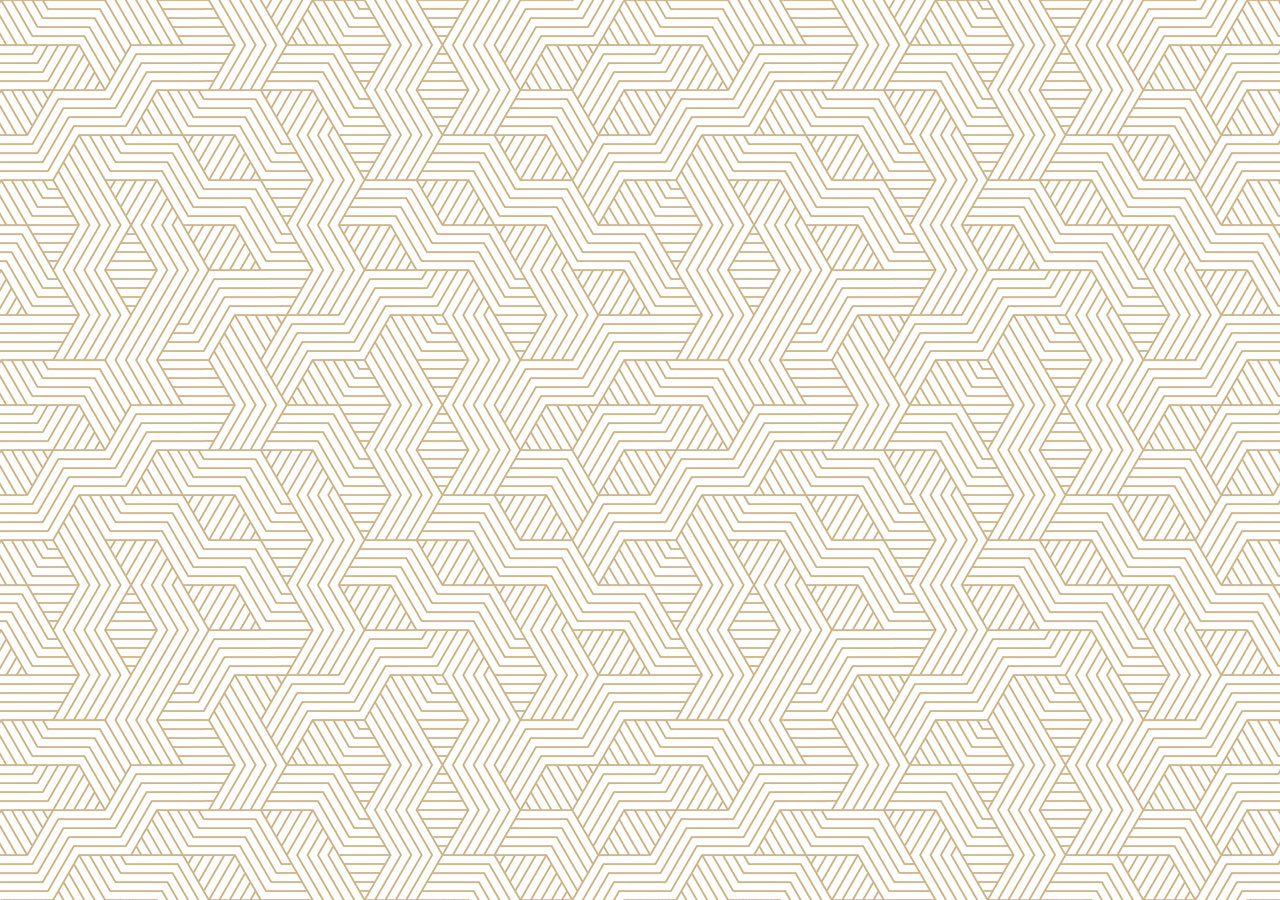
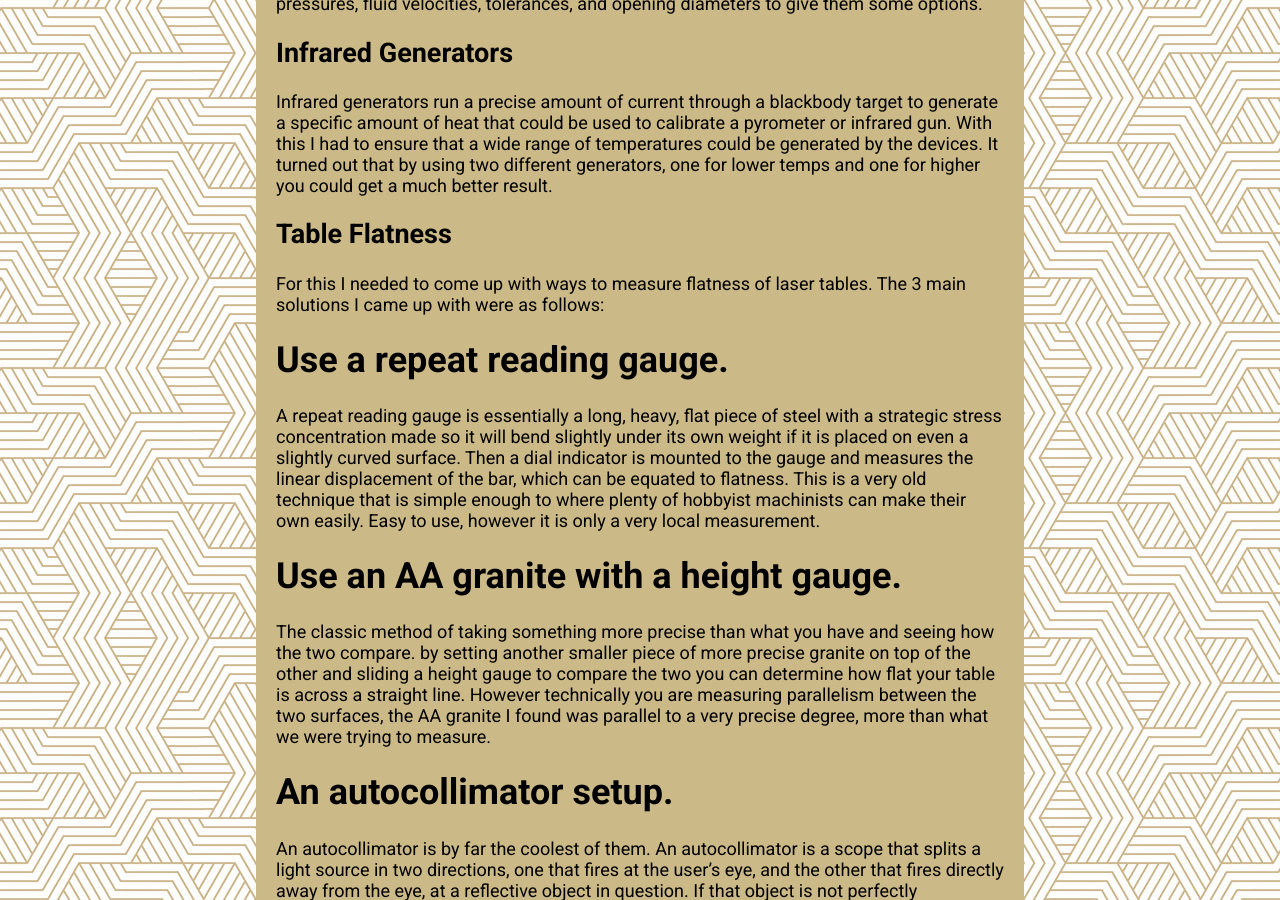
Before and after one commit to Brady-Hogg/Portfolio, a Jekyll site: the page built from Navsea.md, in a window 1280 px wide and 900 px high, scrolled down 712 px. Built offline with Jekyll 4.4.1, drawn with Linux system fonts in a browser that asks for light colours; some of the changed text lies outside the part shown.

Commit message:
Update Navsea.md

```diff
--- a/Navsea.md
+++ b/Navsea.md
@@ -3,5 +3,21 @@ title: Navsea Intern
 layout: main
 permalink: /navsea
 ---
-# Introduction
-This was a fall internship I did with the Department of the Navy, where I worked with the Corona Surface warefare center in order to
+# NREIP Research
+This was a fall internship I did with the Department of the Navy through the Naval Research Enterprise Internship Program (NREIP). I worked with the Corona Surface Warfare Center's metrology department remotely to research alternatives to their current verification equipment. I had to ensure that all suggestions brought something unique to the table such as price, service, form factor, etc. all the while maintaining a similar level of tolerance to the old specification. I then took all of this information and boiled it down to a concise oral presentation and an accompanying zip file with all of the data sheets, price information and some contact info.
+## Flow Generators
+One of the main technologies I researched were flow generators, devices used to measure anemometers by providing a very precise amount of fluid through a narrow channel. I had found a few companies that provide custom solutions where I compared the range of pressures, fluid velocities, tolerances, and opening diameters to give them some options.
+## Infrared Generators
+Infrared generators run a precise amount of current through a blackbody target to generate a specific amount of heat that could be used to calibrate a pyrometer or infrared gun. With this I had to ensure that a wide range of temperatures could be generated by the devices. It turned out that by using two different generators, one for lower temps and one for higher you could get a much better result.
+## Table Flatness
+For this I needed to come up with ways to measure flatness of laser tables. The 3 main solutions I came up with were as follows:
+# Use a repeat reading gauge.
+A repeat reading gauge is essentially a long, heavy, flat piece of steel with a strategic stress concentration made so it will bend slightly under its own weight if it is placed on even a slightly curved surface. Then a dial indicator is mounted to the gauge and measures the linear displacement of the bar, which can be equated to flatness.  This is a very old technique that is simple enough to where plenty of hobbyist machinists can make their own easily. Easy to use, however it is only a very local measurement.
+# Use an AA granite with a height gauge.
+The classic method of taking something more precise than what you have and seeing how the two compare. by setting another smaller piece of more precise granite on top of the other and sliding a height gauge to compare the two you can determine how flat your table is across a straight line. However technically you are measuring parallelism between the two surfaces, the AA granite I found was parallel to a very precise degree, more than what we were trying to measure.
+# An autocollimator setup.
+An autocollimator is by far the coolest of them. An autocollimator is a scope that splits a light source in two directions, one that fires at the user’s eye, and the other that fires directly away from the eye, at a reflective object in question. If that object is not perfectly perpendicular to that beam of light it returns to the eyepiece slightly displaced from the other half of the beam. This can be read using hash marks on the eye piece that correspond to the angle at which it is off. If you know the distance to that object and the vertical displacement of the 2nd beam you can find the angle that the reflective object sits at relative to the autocollimator, and with some simple trig you can get the linear flatness of the table. This is an expensive setup that requires a skilled user, but can be done very quickly for a variety of spots on the table just by sliding a mirror stand around on the table.
+## Laser Interferometers
+By far the coolest and most in depth research was on various commercially available laser interferometers. I contacted 4 different companies’ sales departments to get quotes on their machines and understand each's capabilities as far as precision, repeatability, measuring area, and more. These devices are marvels of modern technology and comparing all of the advantages and disadvantages when presenting my work was very fun.
+# NERDY TECHNICAL EXPLINATION, YOU HAVE BEEN WARNED:
+A laser interferometer is a device that can very precisely measure small changes in the surface of an object. To explain in more depth, a high-powered laser is hooked up to a stable power source, and as light naturally is an oscillating electric field, following a sine wave. Then, this sinusoidal beam is split and fired at two objects, a known reference and the thing you are trying to measure. The light travels to the objects, then is reflected back to be read by a digital sensor. When the two beams come back to the sensor, they will interfere either constructively or destructively based solely on what phase of the sine wave both beams were on. If both beams traveled the same exact distance, they would interfere perfectly constructively, if one object is one half a wavelength further or closer it will interfere purely destructively. Using these differences in distance over the span of a large digital sensor you can get an INCREDIBLY precise and accurate map of the surface of the object you are trying to measure.
```
